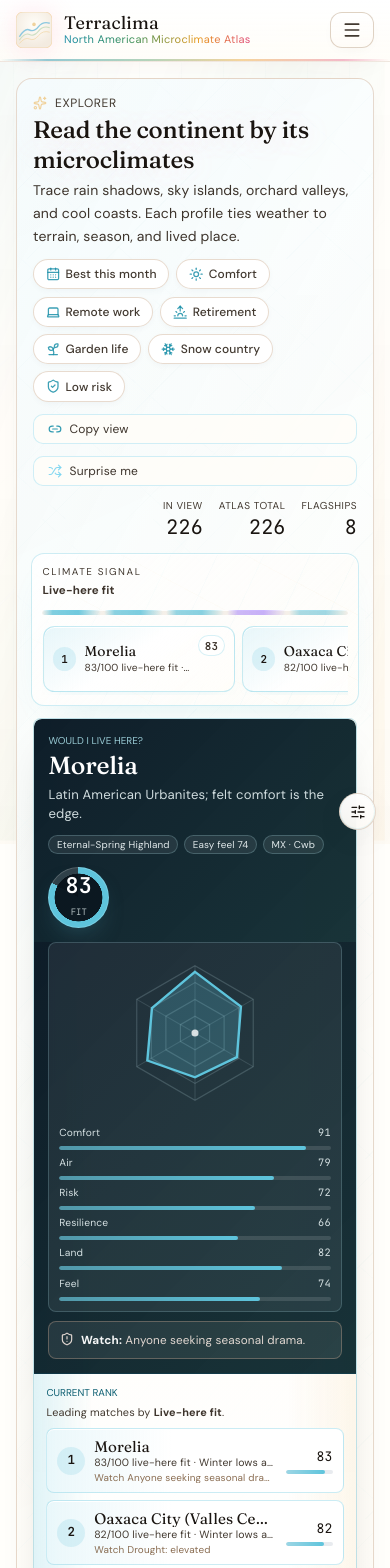
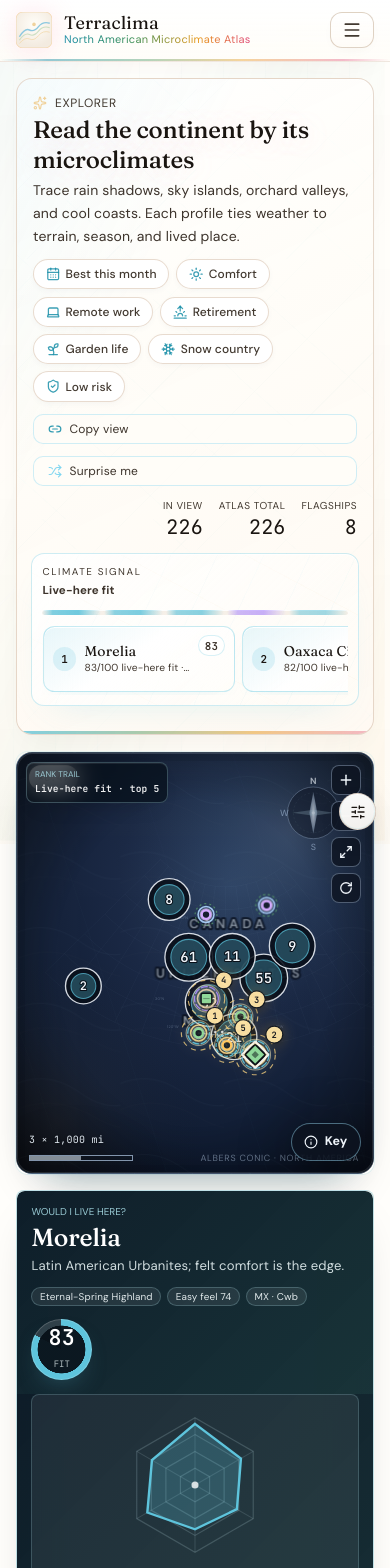
Before and after one commit to sauterreed24/terraclima, a React (Vite) app: page / in a window 390 px wide. Shown: the top 1568 px of the page. Built offline with nearby package versions, Linux system fonts and the light colour scheme.

Commit message:
Defer mobile Explorer panels below map

```diff
--- a/src/App.tsx
+++ b/src/App.tsx
@@ -297,6 +297,10 @@
    */
   const initialUrlSyncDoneRef = useRef(false);
   const explorerDockLg = useMediaQuery("(min-width: 1024px)");
+  // Phones need the map immediately after the hero scout controls. The dense
+  // decision workbench still mounts from tablet width upward, where it no
+  // longer pushes the map several screens down.
+  const explorerHeroPanelsMd = useMediaQuery("(min-width: 768px)");
   // Matches the styles.css `.desktop-scout-board` reveal breakpoint (line ~2170);
   // gating the JSX avoids mounting a 200+ LOC subtree that is `display: none`.
   const scoutBoardLg = useMediaQuery("(min-width: 1180px)");
@@ -526,6 +530,10 @@
     [deferredFiltered],
   );
   const sortTopFive = useMemo(() => ranked.slice(0, 5), [ranked]);
+  const signatureLeaders = useMemo<SignatureLeader[]>(
+    () => sortTopFive.map(row => ({ ...row, signature: getPlaceVisualSignature(row.place) })),
+    [sortTopFive],
+  );
   const topRankedPlaceIds = useMemo(
     () => sortTopFive.map(row => row.place.id),
     [sortTopFive],
@@ -786,7 +794,7 @@
                 <HeroCard
                   count={ranked.length}
                   livabilityTopTen={livabilityTopTen}
-                  sortTopFive={sortTopFive}
+                  signatureLeaders={signatureLeaders}
                   ranking={ranking}
                   rankingLabel={rankingLabel}
                   onOpenPlace={openPlace}
@@ -811,6 +819,7 @@
                   onClearRecents={clearRecents}
                   onApplyQuickPick={applyHeroQuickPick}
                   isQuickPickActive={isHeroQuickPickActive}
+                  showDetailedHeroPanels={explorerHeroPanelsMd}
                   showDesktopScoutBoard={scoutBoardLg}
                 />
 
@@ -828,6 +837,29 @@
                     onSelect={openPlace}
                   />
                 </div>
+
+                {!explorerHeroPanelsMd ? (
+                  <>
+                    <ExplorerHeroDetailPanels
+                      signatureLeaders={signatureLeaders}
+                      ranking={ranking}
+                      rankingLabel={rankingLabel}
+                      filters={filters}
+                      scoutBrief={scoutBrief}
+                      contextStressRows={contextStressRows}
+                      onOpenPlace={openPlace}
+                      onCompareLeaders={comparePlaces}
+                      onCompareContextLeaders={comparePlaces}
+                      onPreloadCompare={preloadCompareView}
+                      onApplyContextScenario={applyContextScenario}
+                      showDesktopScoutBoard={false}
+                    />
+                    <MobileLivabilityTopTenStrip
+                      rows={livabilityTopTen}
+                      onOpenPlace={openPlace}
+                    />
+                  </>
+                ) : null}
 
                 <section className="hidden md:grid grid-cols-3 gap-3 tc-reader-path" aria-labelledby="reader-path-heading">
                   <h2 id="reader-path-heading" className="sr-only">How to read Terraclima</h2>
@@ -1456,7 +1488,7 @@
 const HeroCard = memo(function HeroCard({
   count,
   livabilityTopTen,
-  sortTopFive,
+  signatureLeaders,
   ranking,
   rankingLabel,
   onOpenPlace,
@@ -1481,11 +1513,12 @@
   onClearRecents,
   onApplyQuickPick,
   isQuickPickActive,
+  showDetailedHeroPanels,
   showDesktopScoutBoard,
 }: {
   count: number;
   livabilityTopTen: RankingResult[];
-  sortTopFive: RankingResult[];
+  signatureLeaders: SignatureLeader[];
   ranking: RankingProfile;
   rankingLabel: string;
   onOpenPlace: (id: string) => void;
@@ -1510,6 +1543,7 @@
   onClearRecents: () => void;
   onApplyQuickPick: (r: RankingProfile) => void;
   isQuickPickActive: (r: RankingProfile) => boolean;
+  showDetailedHeroPanels: boolean;
   showDesktopScoutBoard: boolean;
 }) {
   const prose = useProse();
@@ -1521,10 +1555,6 @@
     filters.maxFireRisk,
     filters.maxOverallRisk,
   ].filter(v => v != null).length;
-  const signatureLeaders = useMemo<SignatureLeader[]>(
-    () => sortTopFive.map(row => ({ ...row, signature: getPlaceVisualSignature(row.place) })),
-    [sortTopFive],
-  );
   const heroAccentRgb = signatureLeaders[0]?.signature.mapAccentRgb ?? "94, 196, 220";
   return (
     <div
@@ -1618,44 +1648,24 @@
         />
       ) : null}
 
-      {signatureLeaders.length > 0 ? (
-        <LivingCompassWorkbench
-          rows={signatureLeaders}
+      {showDetailedHeroPanels ? (
+        <ExplorerHeroDetailPanels
+          signatureLeaders={signatureLeaders}
           ranking={ranking}
           rankingLabel={rankingLabel}
           filters={filters}
           scoutBrief={scoutBrief}
-          onOpenPlace={onOpenPlace}
-        />
-      ) : null}
-
-      {scoutBrief && showDesktopScoutBoard ? (
-        <DesktopScoutBoard
-          brief={scoutBrief}
-          onOpenPlace={onOpenPlace}
-        />
-      ) : null}
-
-      {scoutBrief ? (
-        <ScoutBriefPanel
-          brief={scoutBrief}
+          contextStressRows={contextStressRows}
           onOpenPlace={onOpenPlace}
           onCompareLeaders={onCompareLeaders}
-          onPreloadCompare={onPreloadCompare}
-        />
-      ) : null}
-
-      {contextStressRows.length > 1 ? (
-        <ContextStressPanel
-          rows={contextStressRows}
-          onOpenPlace={onOpenPlace}
           onCompareContextLeaders={onCompareContextLeaders}
           onPreloadCompare={onPreloadCompare}
           onApplyContextScenario={onApplyContextScenario}
+          showDesktopScoutBoard={showDesktopScoutBoard}
         />
       ) : null}
 
-      {livabilityTopTen.length > 0 ? (
+      {showDetailedHeroPanels && livabilityTopTen.length > 0 ? (
         <div className="hero-top-ten px-3 py-2.5 sm:px-4 min-[1400px]:py-3 space-y-2.5 min-[1400px]:space-y-3">
           <div className="min-w-0">
             <div className="text-[10px] uppercase tracking-wider text-sage-700">Livability lens · top ten</div>
@@ -1717,6 +1727,121 @@
 
       <div className="hidden min-[1400px]:block">
         <FieldNoteStrip />
+      </div>
+    </div>
+  );
+});
+
+const ExplorerHeroDetailPanels = memo(function ExplorerHeroDetailPanels({
+  signatureLeaders,
+  ranking,
+  rankingLabel,
+  filters,
+  scoutBrief,
+  contextStressRows,
+  onOpenPlace,
+  onCompareLeaders,
+  onCompareContextLeaders,
+  onPreloadCompare,
+  onApplyContextScenario,
+  showDesktopScoutBoard,
+}: {
+  signatureLeaders: SignatureLeader[];
+  ranking: RankingProfile;
+  rankingLabel: string;
+  filters: FilterState;
+  scoutBrief: ExplorerScoutBrief | null;
+  contextStressRows: ContextStressRow[];
+  onOpenPlace: (id: string) => void;
+  onCompareLeaders: (ids: string[]) => void;
+  onCompareContextLeaders: (ids: string[]) => void;
+  onPreloadCompare: () => void;
+  onApplyContextScenario: (id: ContextScenarioId) => void;
+  showDesktopScoutBoard: boolean;
+}) {
+  return (
+    <>
+      {signatureLeaders.length > 0 ? (
+        <LivingCompassWorkbench
+          rows={signatureLeaders}
+          ranking={ranking}
+          rankingLabel={rankingLabel}
+          filters={filters}
+          scoutBrief={scoutBrief}
+          onOpenPlace={onOpenPlace}
+        />
+      ) : null}
+
+      {scoutBrief && showDesktopScoutBoard ? (
+        <DesktopScoutBoard
+          brief={scoutBrief}
+          onOpenPlace={onOpenPlace}
+        />
+      ) : null}
+
+      {scoutBrief ? (
+        <ScoutBriefPanel
+          brief={scoutBrief}
+          onOpenPlace={onOpenPlace}
+          onCompareLeaders={onCompareLeaders}
+          onPreloadCompare={onPreloadCompare}
+        />
+      ) : null}
+
+      {contextStressRows.length > 1 ? (
+        <ContextStressPanel
+          rows={contextStressRows}
+          onOpenPlace={onOpenPlace}
+          onCompareContextLeaders={onCompareContextLeaders}
+          onPreloadCompare={onPreloadCompare}
+          onApplyContextScenario={onApplyContextScenario}
+        />
+      ) : null}
+    </>
+  );
+});
+
+const MobileLivabilityTopTenStrip = memo(function MobileLivabilityTopTenStrip({
+  rows,
+  onOpenPlace,
+}: {
+  rows: RankingResult[];
+  onOpenPlace: (id: string) => void;
+}) {
+  const prose = useProse();
+  if (rows.length === 0) return null;
+
+  return (
+    <div className="hero-top-ten px-3 py-2.5 sm:px-4 space-y-2.5">
+      <div className="min-w-0">
+        <div className="text-[10px] uppercase tracking-wider text-sage-700">Livability lens - top ten</div>
+      </div>
+      <div
+        className="flex gap-2 overflow-x-auto pb-1 -mx-1 px-1 snap-x snap-mandatory scroll-smooth [scrollbar-width:thin]"
+        aria-label="Top ten places by livability blend in the current filtered list"
+      >
+        {rows.map((row, i) => (
+          <button
+            key={row.place.id}
+            type="button"
+            onClick={() => onOpenPlace(row.place.id)}
+            aria-label={`Livability rank ${i + 1}. ${row.place.name}, ${row.place.koppen}. Open place profile.`}
+            className="hero-top-ten__chip snap-start shrink-0 px-3 py-2"
+          >
+            <div className="flex items-baseline justify-between gap-2">
+              <span className="font-atlas text-lg text-ice/90 tabular-nums leading-none" aria-hidden>{i + 1}</span>
+              <span className="text-[10px] uppercase tracking-wider text-stone-readable truncate">{row.place.country === "USA" ? "US" : row.place.country === "Canada" ? "CA" : "MX"}</span>
+            </div>
+            <div className="font-atlas text-sm text-ice leading-tight mt-1 truncate" title={row.place.name}>{row.place.name}</div>
+            <div className="text-[11px] text-stone-readable mt-0.5 truncate">{row.place.koppen}</div>
+            <div className="text-[10px] text-stone-readable mt-1 font-mono-num tabular-nums">
+              Blend <span className="text-frost">{Math.round(row.score)}</span>
+            </div>
+            {row.note ? (
+              <div className="text-[10px] text-stone-readable mt-0.5 leading-snug line-clamp-2" title={prose(row.note)}>{prose(row.note)}</div>
+            ) : null}
+          </button>
+        ))}
       </div>
     </div>
   );
```
Also changed, not shown: 1 other file (tests, documents, lock files or other folders).
